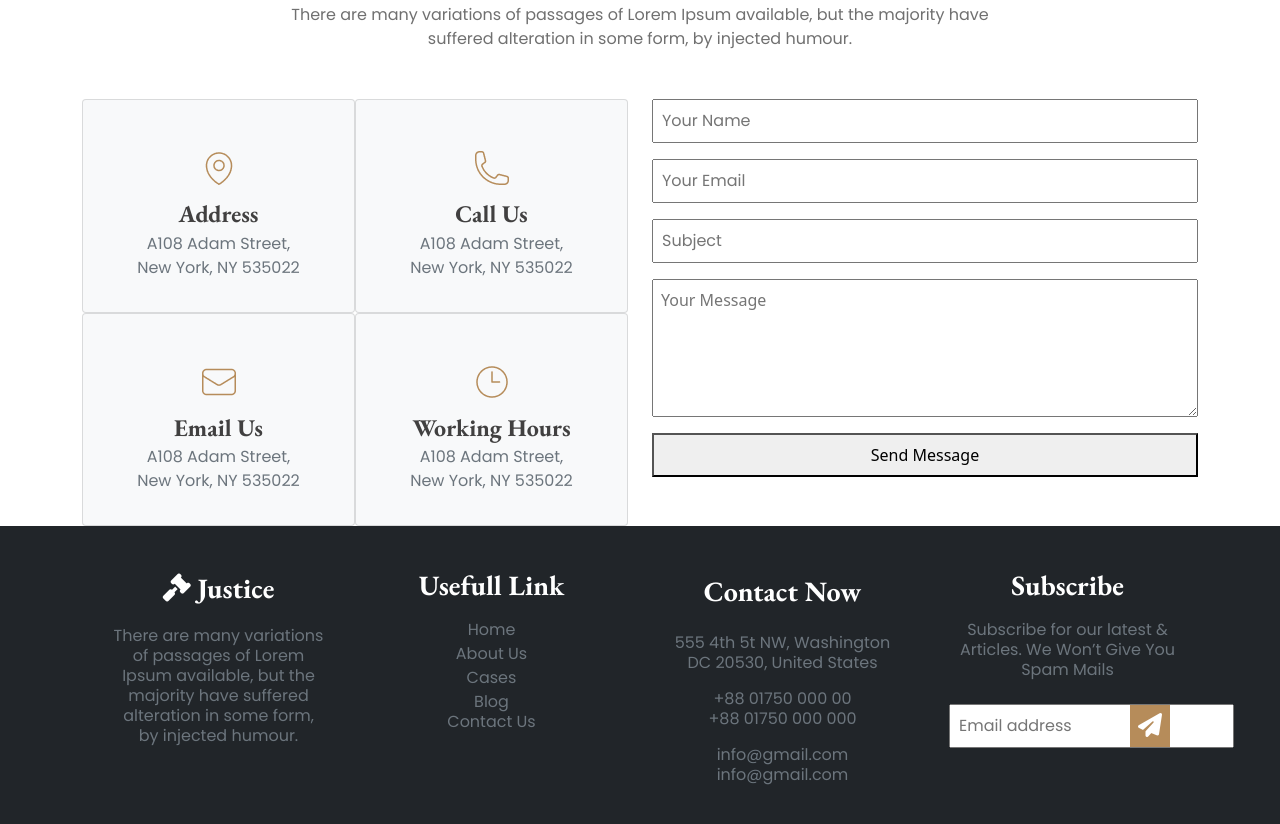
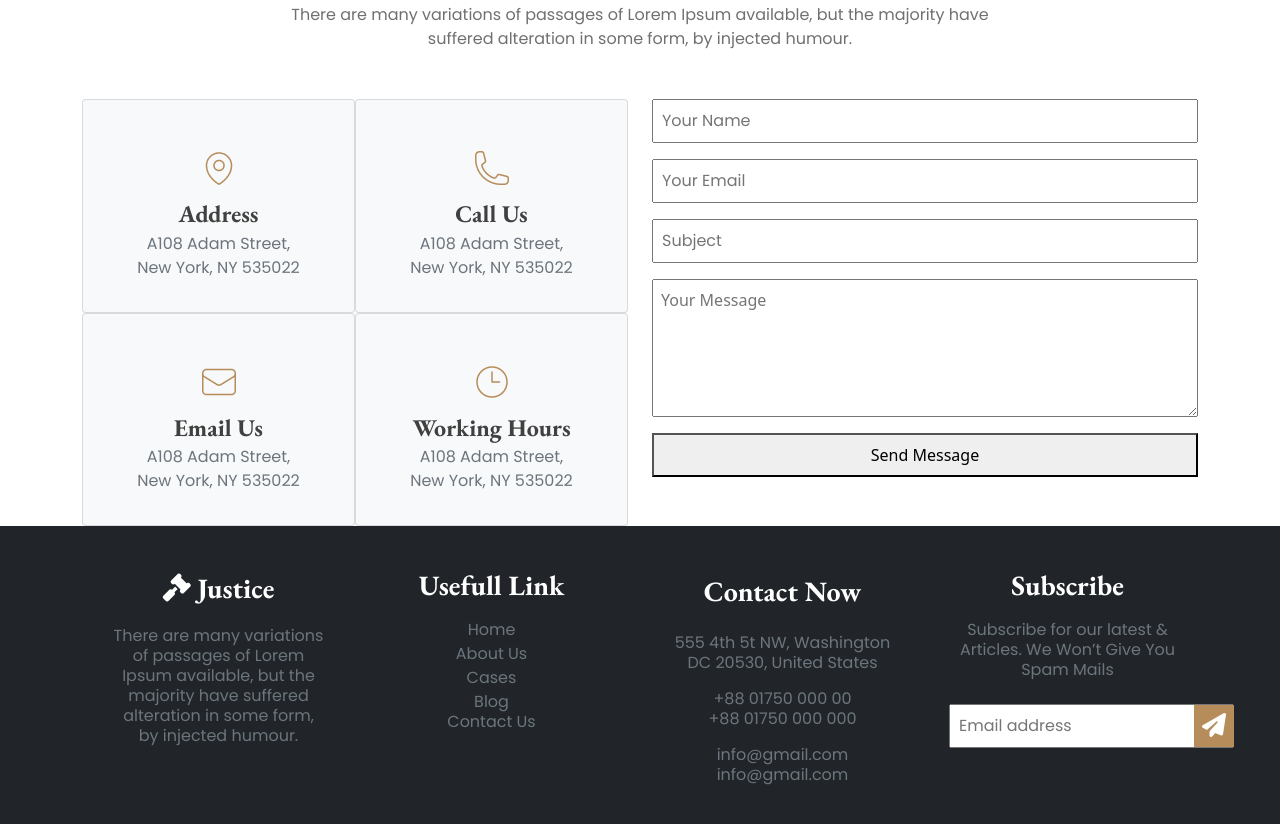
Before and after one commit to devbiplabmistry/legal-house, a plain HTML site: page index.html in a window 1280 px wide. Shown: the part 3362-4186 px from the top of the page. Drawn offline with nearby package versions, Linux system fonts and the light colour scheme; files whose address does not match are found by name.

Commit message:
small mistake corrected

```diff
--- a/css/style.css
+++ b/css/style.css
@@ -207,7 +207,7 @@ body {
     height: 42px;
     line-height: 40px;
     top: -43px;
-    right: -205px;
+    right: -269px;
     background-color: #B68C5A;
 }
 
```
